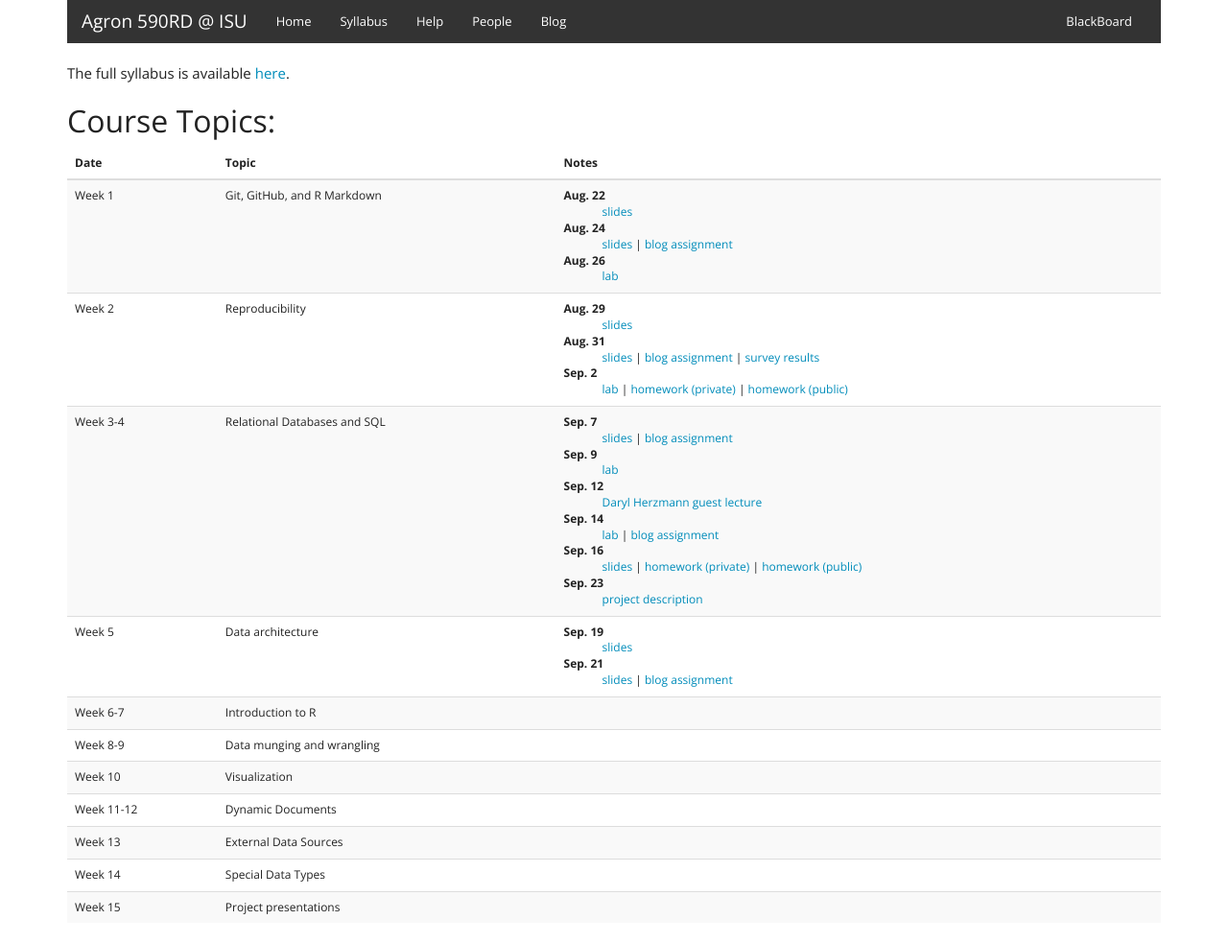
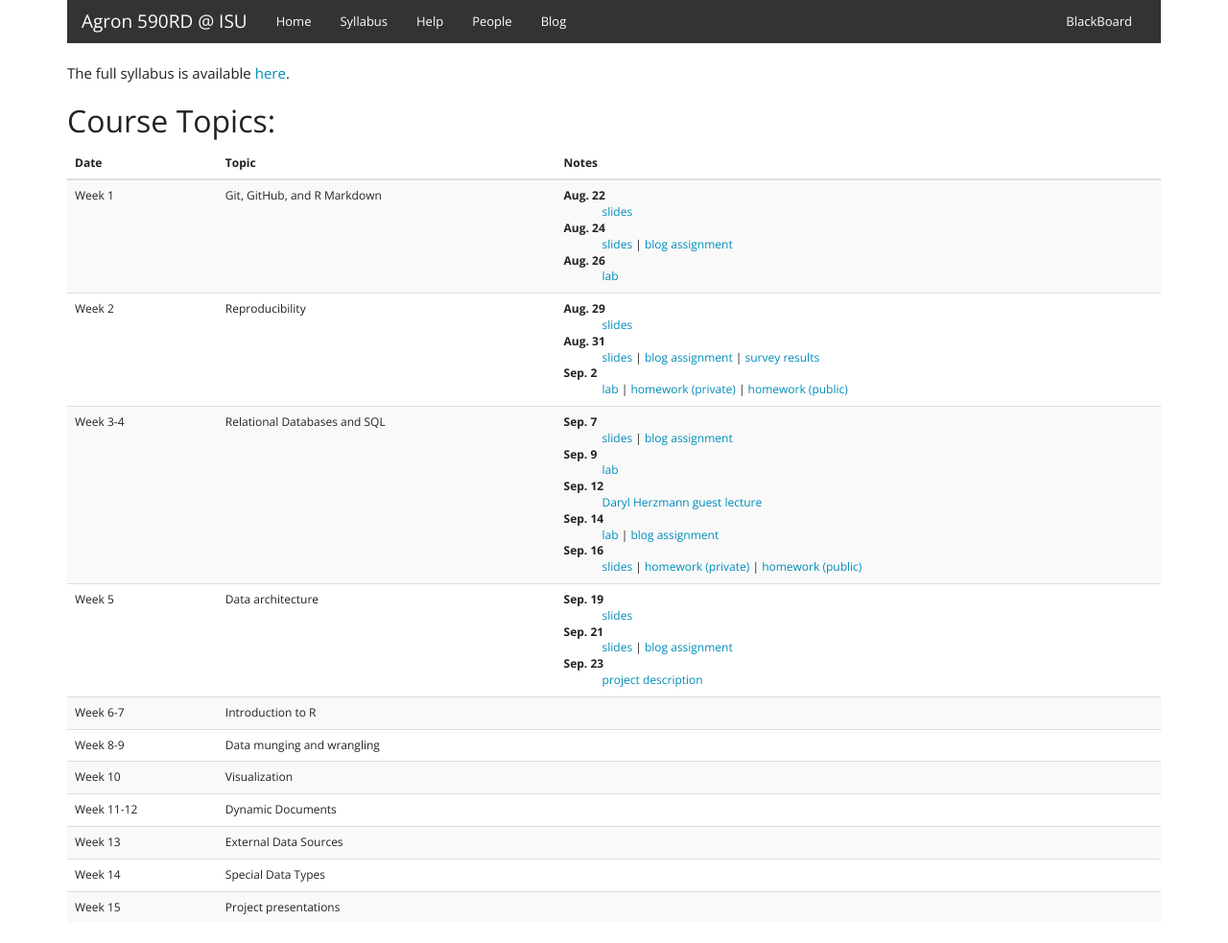
Before and after one commit to agron590-ISU/agron590-ISU.github.io, a Jekyll site: the page built from syllabus.html, in a window 1280 px wide. Shown: the whole page at 96% size. Built offline with Jekyll 4.4.1, drawn with Linux system fonts in a browser that asks for light colours; some of the changed lines change nothing that is shown.

Commit message:
put things in the right place, dummy

```diff
--- a/syllabus.html
+++ b/syllabus.html
@@ -61,8 +61,6 @@ The full syllabus is available <a href="http://agron590-isu.github.io/materials/
           <dd><a href="../lab/week_04/slides.html" target=_blank>lab</a> | <a href="https://github.com/agron590-ISU/blog/tree/master/04" target=_blank>blog assignment</a></dd>
           <dt>Sep. 16</dt>
           <dd><a href="../materials/week_04/relational_db/slides.html" target=_blank>slides</a> | <a href="https://github.com/agron590-ISU/homework/blob/master/02_databases/LastnameFirstname.Rmd" target=_blank>homework (private)</a> | <a href="https://github.com/agron590-ISU/homework-public/tree/master/02_databases" target=_blank>homework (public)</a></dd>
-          <dt>Sep. 23</dt>
-          <dd><a href="https://github.com/agron590-ISU/materials/blob/master/week_00/final-project/project-description.Rmd" target=_blank>project description</a></dd>
           </dl>
         </td>
       </tr>
@@ -74,6 +72,8 @@ The full syllabus is available <a href="http://agron590-isu.github.io/materials/
           <dd><a href="../materials/week_05/modeling/slides.html" target=_blank>slides</a></dd>
           <dt>Sep. 21</dt>
           <dd><a href="../materials/week_05/design/slides.html" target=_blank>slides</a> | <a href="https://github.com/agron590-ISU/blog/tree/master/05" target=_blank>blog assignment</a></dd>
+          <dt>Sep. 23</dt>
+          <dd><a href="https://github.com/agron590-ISU/materials/blob/master/week_00/final-project/project-description.Rmd" target=_blank>project description</a></dd>
           </dl>
         </td>
       </tr>
```
